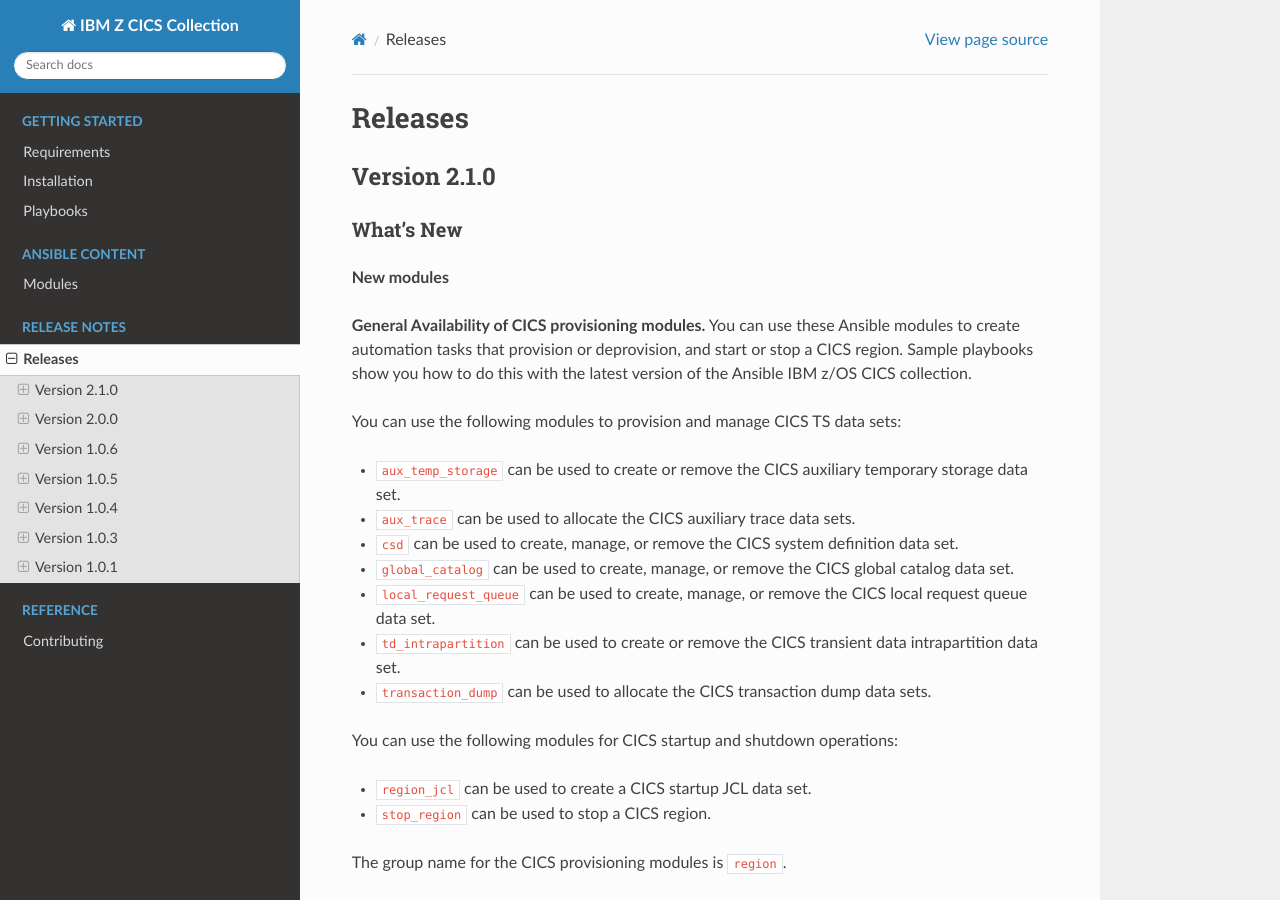
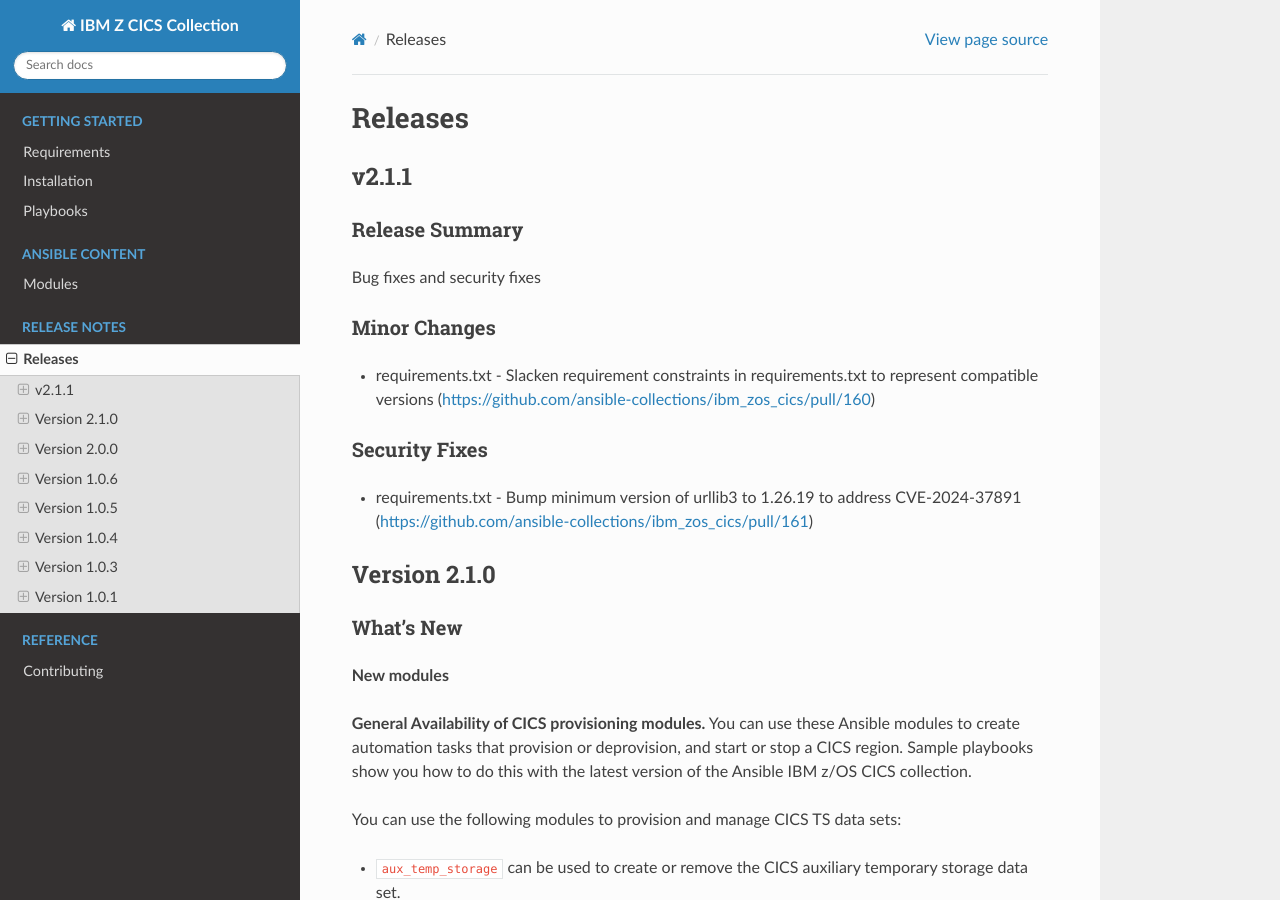
Before and after one commit to ansible-collections/ibm_zos_cics, a Sphinx documentation site: the page built from docs/source/release_notes.rst, in a window 1280 px wide and 900 px high. Built offline with Sphinx 7.4.7 and the Read the Docs theme 3.1.0, drawn with Linux system fonts in a browser that asks for light colours.

Commit message:
Release 2.1.1 (#164)
Signed-off-by: Stewart Francis <stewartfrancis@uk.ibm.com>

```diff
--- a/docs/source/conf.py
+++ b/docs/source/conf.py
@@ -24,7 +24,7 @@ copyright = '2024, IBM'
 author = 'IBM'
 
 # The full version, including alpha/beta/rc tags
-release = '2.1.0'
+release = '2.1.1'
 
 
 # -- General configuration ---------------------------------------------------
--- a/docs/source/release_notes.rst
+++ b/docs/source/release_notes.rst
@@ -6,6 +6,24 @@
 ========
 Releases
 ========
+
+v2.1.1
+======
+
+Release Summary
+---------------
+
+Bug fixes and security fixes
+
+Minor Changes
+-------------
+
+- requirements.txt - Slacken requirement constraints in requirements.txt to represent compatible versions (https://github.com/ansible-collections/ibm_zos_cics/pull/160)
+
+Security Fixes
+--------------
+
+- requirements.txt - Bump minimum version of urllib3 to 1.26.19 to address CVE-2024-37891 (https://github.com/ansible-collections/ibm_zos_cics/pull/161)
 
 Version 2.1.0
 =============
--- a/galaxy.yml
+++ b/galaxy.yml
@@ -8,7 +8,7 @@ namespace: ibm
 name: ibm_zos_cics
 
 # The collection version
-version: 2.1.0
+version: 2.1.1
 
 # Collection README file
 readme: README.md
```
Also changed, not shown: CHANGELOG.rst (+20 -3 lines), README.md (+2 -2 lines), 3 other files.
